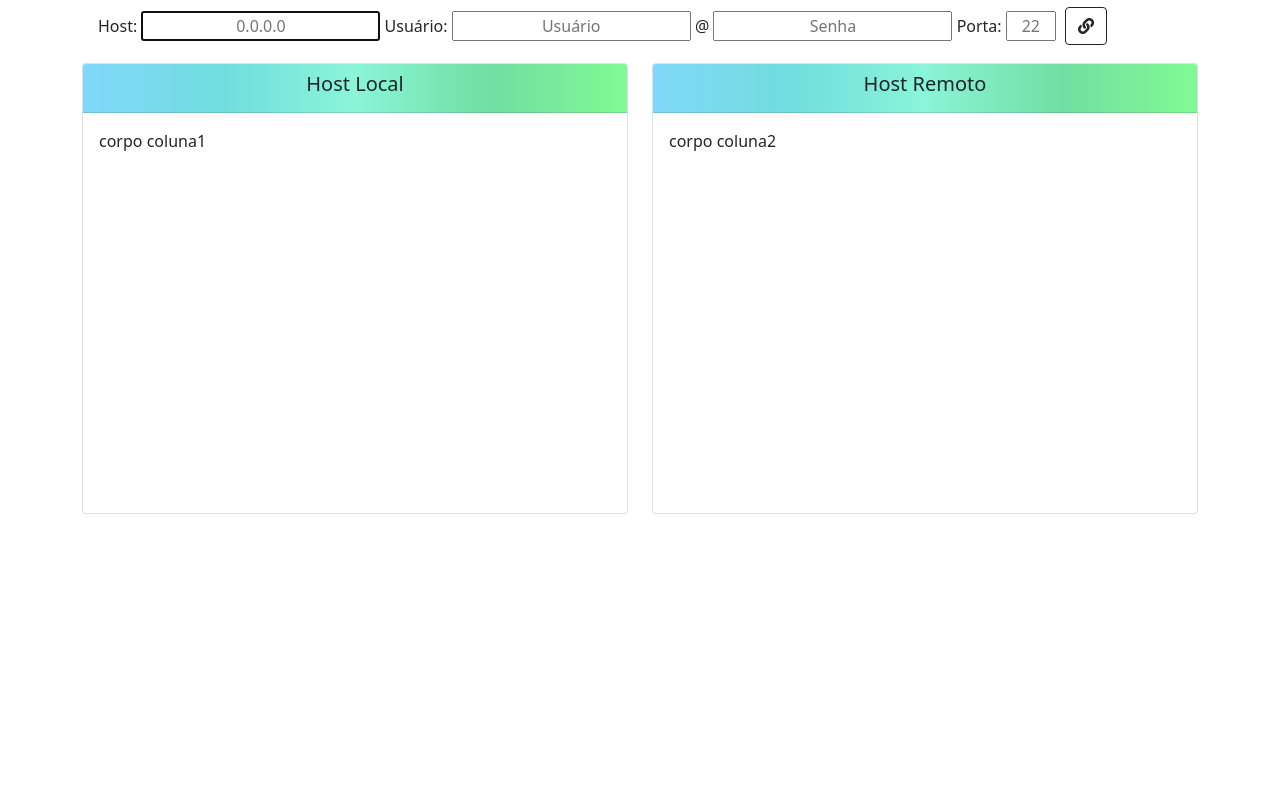
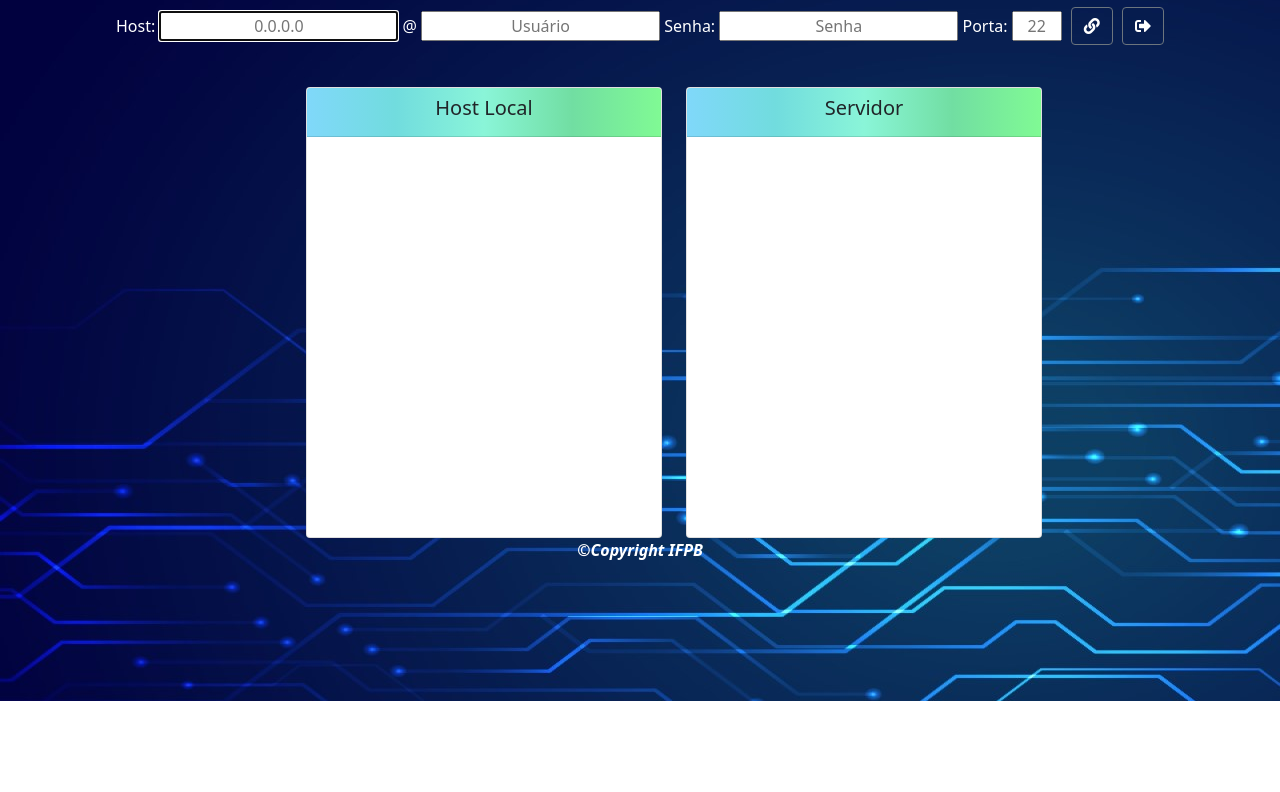
Before and after one commit to Diegofigueiredo1/InterfaceWEB-SFTP, a plain HTML site: page public/index.html in a window 1280 px wide. Shown: the part 99-891 px from the top of the page. After the commit the page ends 800 px from the top, so only its background shows below. Drawn offline with nearby package versions, Linux system fonts and the light colour scheme.

Commit message:
Update front-end

```diff
--- a/index.html
+++ b/public/index.html
@@ -14,58 +14,70 @@
 
 <body>
   <header class="card-header">
-        <img src="./Imagem/logo.png" alt="logo da empresa" id="logo">
+    <img src="./Imagem/logo.png" alt="logo da empresa" id="logo">
   </header>
+
   <div class="container" id="corpo">
-    <div class="card-body" class="grid">
+    <div class="card-body text-center grid" id="input">
       <label for="host">Host:</label>
-      <input type="text" id="host" class="g-col-6" placeholder="0.0.0.0"
+      <input type="text" id="host" autocomplete="off" class="g-col-6" placeholder="0.0.0.0"
         pattern="^(25[0-5]|2[0-4][0-9]|[01]?[0-9][0-9]?)\.(25[0-5]|2[0-4][0-9]|[01]?[0-9][0-9]?)\.(25[0-5]|2[0-4][0-9]|[01]?[0-9][0-9]?)\.(25[0-5]|2[0-4][0-9]|[01]?[0-9][0-9]?)$"
         required autofocus>
-      <label for="username">Usuário:</label>
-      <input type="text" id="username" class="g-col-6" placeholder="Usuário" required>
-      <label for="password">@</label>
-      <input type="password" id="password" class="g-col-6" placeholder="Senha" required>
+      <label for="username">@</label>
+      <input type="text" id="username" autocomplete="off" class="g-col-6" placeholder="Usuário" required>
+      <label for="password">Senha:</label>
+      <input type="password" id="password" autocomplete="off" class="g-col-6" placeholder="Senha" required>
       <label for="port">Porta:</label>
-      <input type="text" id="port" class="g-col-6" placeholder="22" required>
-      <button title="Conectar" type="button" class="btn btn-outline-dark" id="conectar"><i
+      <input type="text" id="port" autocomplete="off" class="g-col-6" placeholder="22" required>
+      <button title="Conectar" type="button" class="btn btn-outline-secondary" id="conectar"><i
           class="fas fa-link"></i></button>
+      <button title="Desconectar" type="button" class="btn btn-outline-secondary" id="desconectar"><i
+          class="fas fa-sign-out-alt"></i></button>
     </div>
+
     <div class="row">
-      <div class="col">
-        <div class="card">
+      <div class="col-12 col-md-4" id="col">
+        <div class="card mt-4">
           <div class="card-header" id="colunasHost">
             <h5 class="card-title text-center">
               Host Local
             </h5>
           </div>
-          <div class="card-body" style="height: 400px">
-            corpo coluna1
+          <div class="card-body" id="btable">
+            <table class="table" id="local">
+              <tbody>
+              </tbody>
+            </table>
           </div>
         </div>
       </div>
-      <div class="col">
-        <div class="card">
+      <div class="col-12 col-md-4">
+        <div class="card mt-4">
           <div class="card-header" id="colunasHost">
             <h5 class="card-title text-center">
-              Host Remoto
+              Servidor
             </h5>
           </div>
-          <div class="card-body" style="height: 400px">
-            corpo coluna2
+          <div class="card-body" id="btable">
+            <table class="table" id="remoto">
+              <tbody>
+              </tbody>
+            </table>
           </div>
         </div>
       </div>
     </div>
   </div>
-  <footer class="text-center" style="vertical-align: baseline;">
-    <p>&copy;Copyright</p>
+
+  <footer class="text-center">
+    <p>&copy;Copyright IFPB</p>
   </footer>
+  <script src="https://unpkg.com/sweetalert/dist/sweetalert.min.js"></script>
   <script src="https://cdn.jsdelivr.net/npm/jquery@3.6.0/dist/jquery.min.js"></script>
   <script src="https://cdn.jsdelivr.net/npm/bootstrap@5.1.0/dist/js/bootstrap.bundle.min.js"
-    integrity="sha384-U1DAWAznBHeqEIlVSCgzq+c9gqGAJn5c/t99JyeKa9xxaYpSvHU5awsuZVVFIhvj"
-    crossorigin="anonymous"></script>
-  <script src="script.js"></script>
+    integrity="sha384-U1DAWAznBHeqEIlVSCgzq+c9gqGAJn5c/t99JyeKa9xxaYpSvHU5awsuZVVFIhvj" crossorigin="anonymous">
+    </script>
+  <script src="js/script.js" type="module"></script>
 </body>
 
 </html>
--- /dev/null
+++ b/public/style.css
@@ -0,0 +1,91 @@
+#corpo {
+    width: 100vw;
+    height: auto;
+    background-repeat: no-repeat;
+    background-size: 100px 100px;
+    background-position: center center;
+  }
+
+  #port {
+      width: 50px;
+    }
+
+  .card-header {
+      /*background-image: linear-gradient(135deg, #e0ffa7 0, #cdffac 8.33%, #b9ffb1 16.67%, #a5feb5 25%, #91f4b7 33.33%, #7ee7b7 41.67%, #6cd8b4 50%, #5dc9b0 58.33%, #52bcac 66.67%, #4ab0a9 75%, #44a6a6 83.33%, #429fa4 91.67%, #4199a4 100%);*/
+      background-image: linear-gradient(to right, #80D8FA, #71DCDE,#8AF5D8,#71DEA2, #80FA94);
+  }
+
+
+  #input {
+      text-align: center;
+      color:white;
+  }
+
+  input {
+    text-align: center
+  }
+
+
+  button {
+      transform: translateY(-2px);
+      margin-left: 5px;
+
+  }
+
+  footer {
+      font-weight: bold;
+      font-style: italic;
+      color: white;
+      vertical-align: baseline;
+
+  }
+
+  #logo {
+      width: 75px;
+      height: 75px;
+      display: block;
+      margin-left: auto;
+
+  }
+
+  body {
+
+      background-image: url(./Imagem/17266.jpg);
+  }
+
+  #btable {
+    height: 400px;
+    overflow-y: auto;
+  }
+
+  .fa-link {
+    color: white;
+  }
+
+  #col {
+    margin-left: 14em;
+    }
+
+  .fa-folder:hover {
+    cursor: pointer;
+  }
+
+  .fa-file-pdf:hover {
+    cursor: pointer;
+  }
+
+  .fa-sign-out-alt {
+    color: white;
+  }
+
+  .fa-file-download:hover {
+    cursor: pointer;
+  }
+
+  .spinner-border-sm {
+    margin: 5px;
+  }
+
+  .card-border {
+    height: 21rem;
+  }
--- a/style.css
+++ /dev/null
@@ -1,35 +0,0 @@
-#corpo {
-  width: 100vw;
-  height: 100vw;
-}
-
-#port {
-    width: 50px;
-  }
-
-.card-header {
-    /*background-image: linear-gradient(135deg, #e0ffa7 0, #cdffac 8.33%, #b9ffb1 16.67%, #a5feb5 25%, #91f4b7 33.33%, #7ee7b7 41.67%, #6cd8b4 50%, #5dc9b0 58.33%, #52bcac 66.67%, #4ab0a9 75%, #44a6a6 83.33%, #429fa4 91.67%, #4199a4 100%);*/
-    background-image: linear-gradient(to right, #80D8FA, #71DCDE,#8AF5D8,#71DEA2, #80FA94);
-}
-
-
-input {
-    text-align: center;
-}
-
-button {
-    transform: translateY(-2px);
-    margin-left: 5px;
-
-}
-
-footer {
-    font-weight: bold;
-    font-style: italic;
-
-}
-
-#logo {
-    width: 75px;
-    height: 75px;
-}
```
Also changed, not shown: public/js/api.js (added, +11 -0 lines), public/Imagem/17266.jpg (added), public/Imagem/logo.png (renamed from Imagem/logo.png), public/js/script.js (renamed from script.js).
